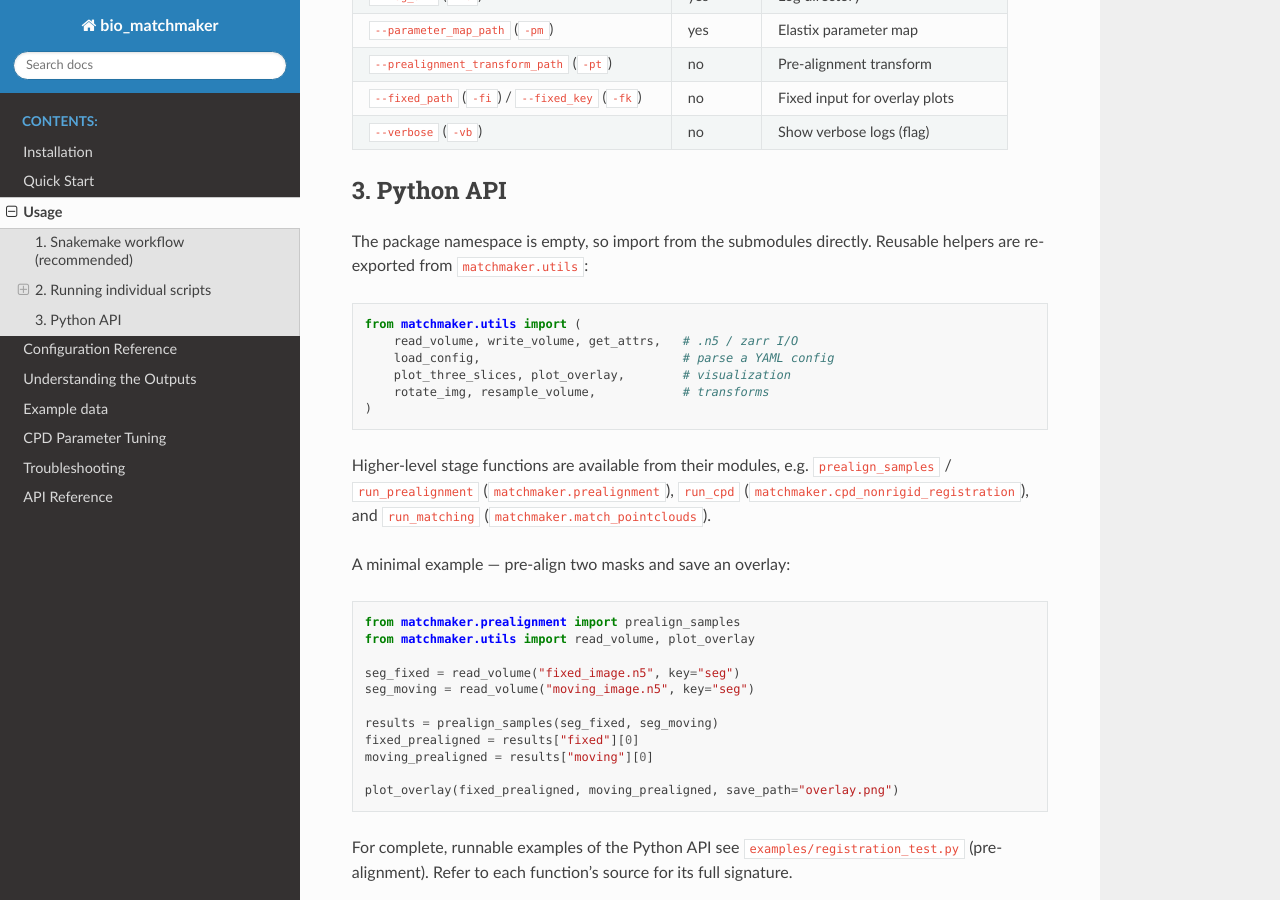
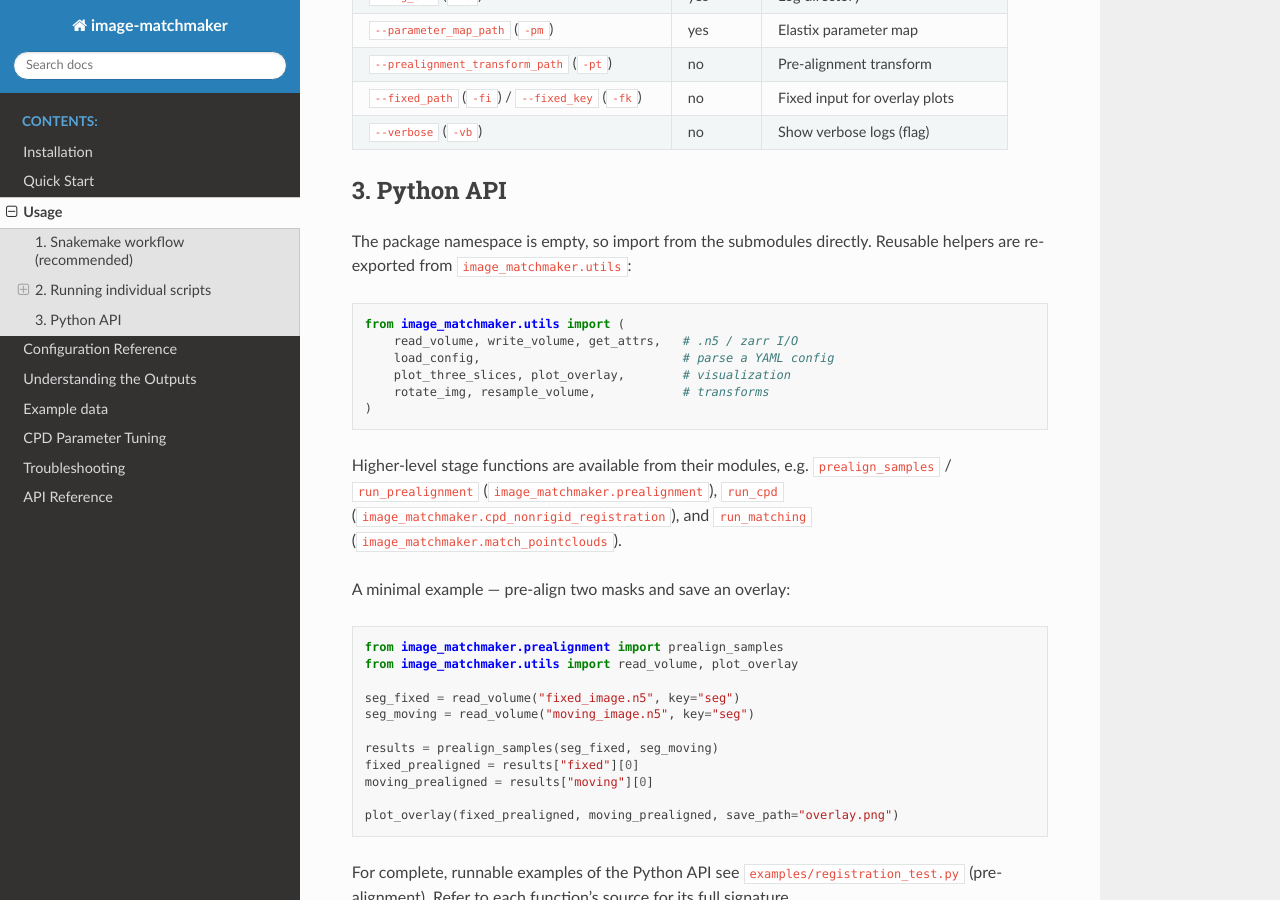
Before and after one commit to kreshuklab/image-matchmaker, a Sphinx documentation site: the page built from docs/source/usage.md, in a window 1280 px wide and 900 px high, scrolled down 3651 px. Built offline with Sphinx 7.4.7 and the Read the Docs theme 3.1.0, drawn with Linux system fonts in a browser that asks for light colours; some of the changed text lies outside the part shown.

Commit message:
docs: update package name

````diff
--- a/docs/source/api.rst
+++ b/docs/source/api.rst
@@ -1,11 +1,11 @@
 API Reference
 =============
 
-This page documents the most useful functions for calling matchmaker from
+This page documents the most useful functions for calling image-matchmaker from
 Python. For usage patterns and examples, see the Python API section of the
 :doc:`Usage <usage>` page.
 
-The helpers below are re-exported from ``matchmaker.utils``; the pipeline-stage
+The helpers below are re-exported from ``image_matchmaker.utils``; the pipeline-stage
 functions live in their respective modules.
 
 I/O
--- a/docs/source/conf.py
+++ b/docs/source/conf.py
@@ -6,13 +6,13 @@
 import os
 import sys
 
-# Make the ``matchmaker`` package importable for autodoc (repo root).
+# Make the ``image-matchmaker`` package importable for autodoc (repo root).
 sys.path.insert(0, os.path.abspath('../..'))
 
 # -- Project information -----------------------------------------------------
 # https://www.sphinx-doc.org/en/master/usage/configuration.html#project-information
 
-project = 'bio_matchmaker'
+project = 'image-matchmaker'
 copyright = '2026, kreshuklab'
 author = 'kreshuklab'
 release = '1.0'
@@ -32,7 +32,7 @@ exclude_patterns = []
 
 # -- Autodoc -----------------------------------------------------------------
 # The package's heavy / compiled / GPU dependencies are not installed in the docs
-# build environment, so mock them out; only ``matchmaker`` itself is imported.
+# build environment, so mock them out; only ``image-matchmaker`` itself is imported.
 autodoc_mock_imports = [
     "numpy", "scipy", "pandas", "matplotlib", "seaborn", "skimage",
     "tifffile", "z5py", "itk", "cvxpy", "transforms3d",
--- a/docs/source/usage.md
+++ b/docs/source/usage.md
@@ -1,6 +1,6 @@
 # Usage
 
-Matchmaker can be used in three ways:
+Image-Matchmaker can be used in three ways:
 
 1. **The Snakemake workflow** — run the whole pipeline from a config file
    (recommended).
@@ -9,7 +9,7 @@ Matchmaker can be used in three ways:
 
 ## 1. Snakemake workflow (recommended)
 
-This is the recommended way to run matchmaker and is covered in the
+This is the recommended way to run image-matchmaker and is covered in the
 {doc}`Quick Start <quickstart>`. Activate the conda environment first
 (e.g. `conda activate matchmaker_env`); the workflows do not manage the environment
 for you. `--configfile` is required — the workflows no longer ship with a default
@@ -28,7 +28,7 @@ See the {doc}`Configuration Reference <config_ref>` for the config fields and
 
 ## 2. Running individual scripts
 
-Each pipeline stage is a standalone command-line script under `matchmaker/`. The
+Each pipeline stage is a standalone command-line script under `image_matchmaker/`. The
 Snakemake workflow simply chains them together, but you can also run a single stage
 yourself. Every script accepts `--help` for the full list of options.
 
@@ -37,7 +37,7 @@ The stages, in pipeline order:
 ### `raw_to_n5.py` — convert inputs to `.n5`
 
 ```bash
-python matchmaker/raw_to_n5.py --input_path <img> --output_path <out.n5> \
+python image_matchmaker/raw_to_n5.py --input_path <img> --output_path <out.n5> \
     --output_key input --log_dir <dir> --x_res 1 --y_res 1 --z_res 1
 ```
 
@@ -125,10 +125,10 @@ subfolder of the output directory.
 ## 3. Python API
 
 The package namespace is empty, so import from the submodules directly. Reusable
-helpers are re-exported from `matchmaker.utils`:
+helpers are re-exported from `image_matchmaker.utils`:
 
 ```python
-from matchmaker.utils import (
+from image_matchmaker.utils import (
     read_volume, write_volume, get_attrs,   # .n5 / zarr I/O
     load_config,                            # parse a YAML config
     plot_three_slices, plot_overlay,        # visualization
@@ -137,15 +137,15 @@ from matchmaker.utils import (
 ```
 
 Higher-level stage functions are available from their modules, e.g.
-`prealign_samples` / `run_prealignment` (`matchmaker.prealignment`),
-`run_cpd` (`matchmaker.cpd_nonrigid_registration`), and `run_matching`
-(`matchmaker.match_pointclouds`).
+`prealign_samples` / `run_prealignment` (`image_matchmaker.prealignment`),
+`run_cpd` (`image_matchmaker.cpd_nonrigid_registration`), and `run_matching`
+(`image_matchmaker.match_pointclouds`).
 
 A minimal example — pre-align two masks and save an overlay:
 
 ```python
-from matchmaker.prealignment import prealign_samples
-from matchmaker.utils import read_volume, plot_overlay
+from image_matchmaker.prealignment import prealign_samples
+from image_matchmaker.utils import read_volume, plot_overlay
 
 seg_fixed = read_volume("fixed_image.n5", key="seg")
 seg_moving = read_volume("moving_image.n5", key="seg")
````
Also changed, not shown: docs/source/cpd_tuning.md (+3 -3 lines), docs/source/installation.md (+3 -3 lines), docs/source/troubleshooting.md (+1 -1 lines).
